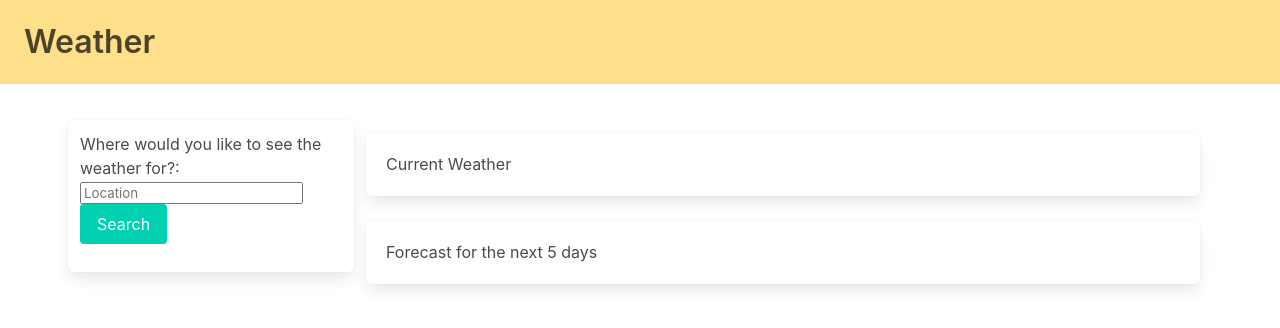
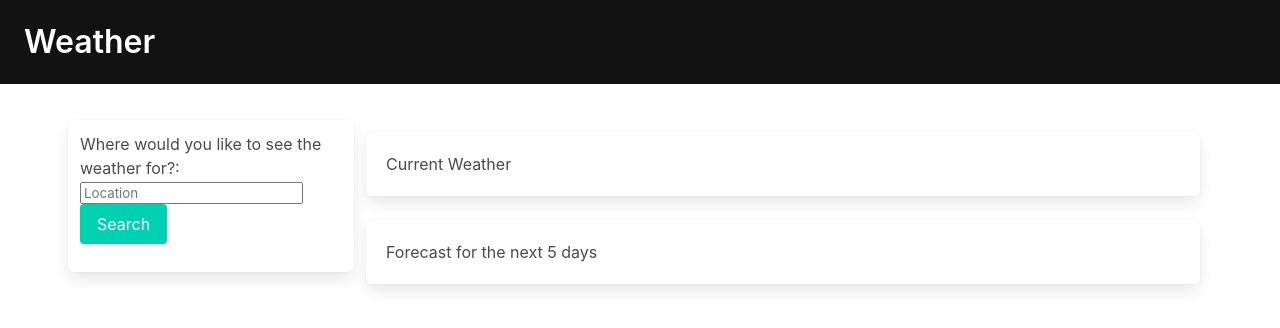
Before and after one commit to Styrlingjohn/Weather-API, a plain HTML site: page index.html in a window 1280 px wide. Drawn offline with nearby package versions, Linux system fonts and the light colour scheme.

Commit message:
changed colors and text a little bit

```diff
--- a/index.html
+++ b/index.html
@@ -11,9 +11,9 @@
 
 <body>
     <main>
-        <header  class="is-black hero is-small is-warning">
+        <header  class="has-background-black-bis hero is-small is-warning">
             <div class="hero-body">
-                <h1 class="title ">Weather</h1>
+                <h1 class="title has-text-white">Weather</h1>
             </div>
         </header>
         <section class="section">
```
